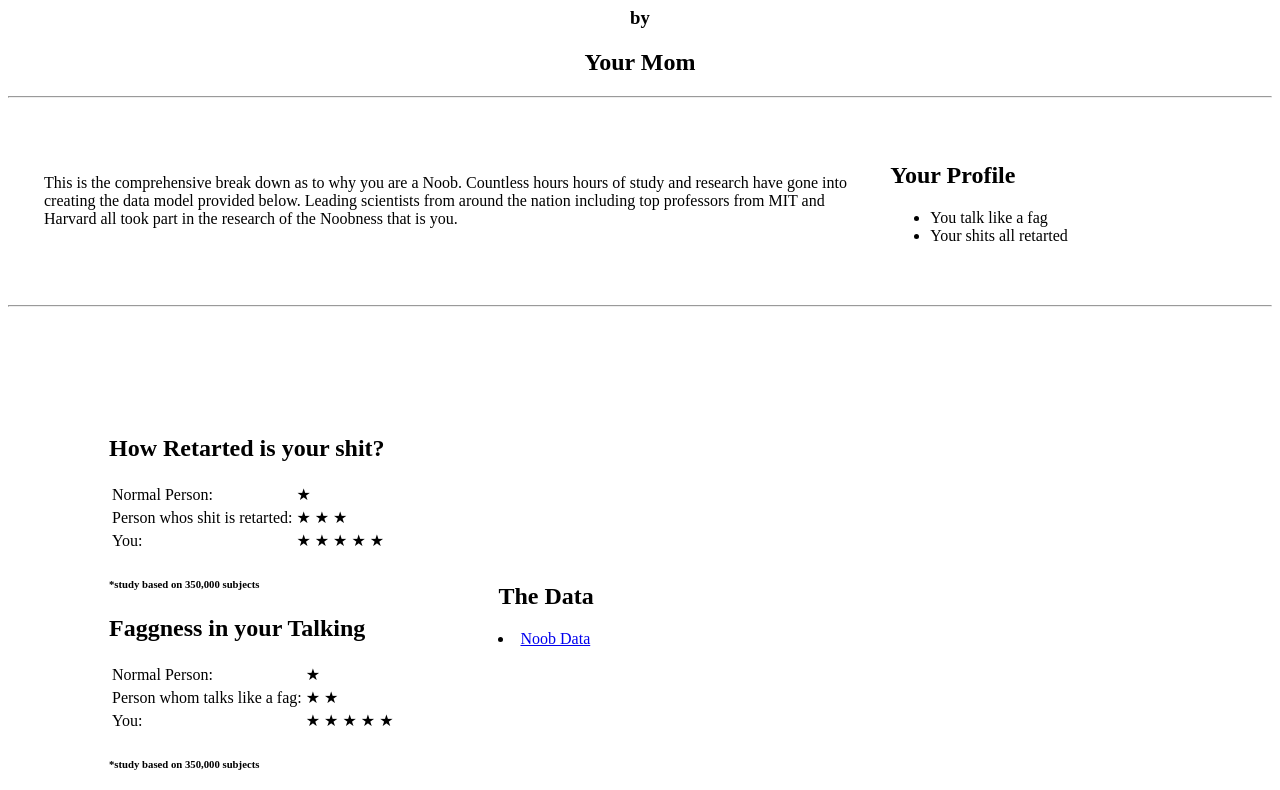
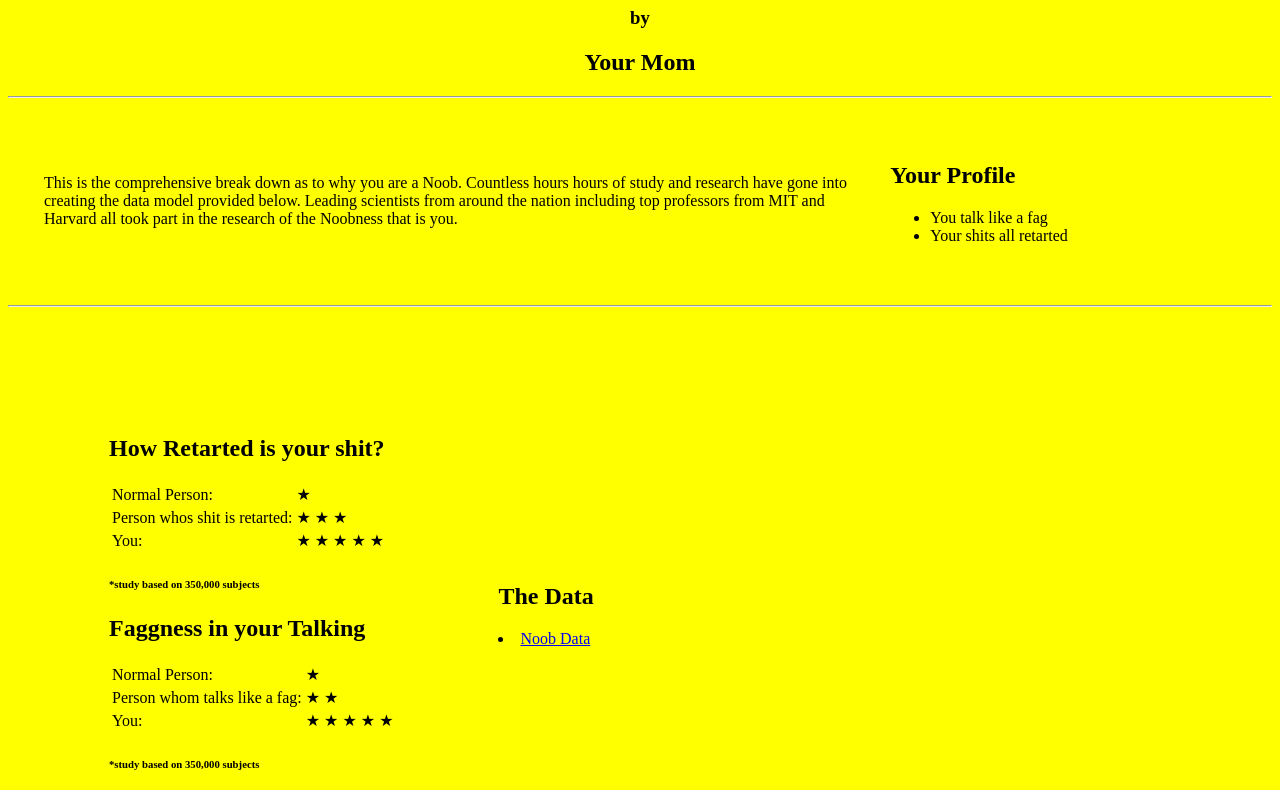
Before and after one commit to GnarMander/cv, a plain HTML site: page index.html in a window 1280 px wide. Shown: the part 84-874 px from the top of the page. Drawn offline with Linux system fonts and the light colour scheme.

Commit message:
Update index.html

```diff
--- a/index.html
+++ b/index.html
@@ -6,7 +6,7 @@
   <title>&#128557; Noob Life &#128557;</title>
 </head>
 
-<body style="background-color:light-grey;">
+<body style="background-color:yellow;">
   <hr size="3" noshade>
   <center>
     <h1>Why you're a Noob</h1>
```
